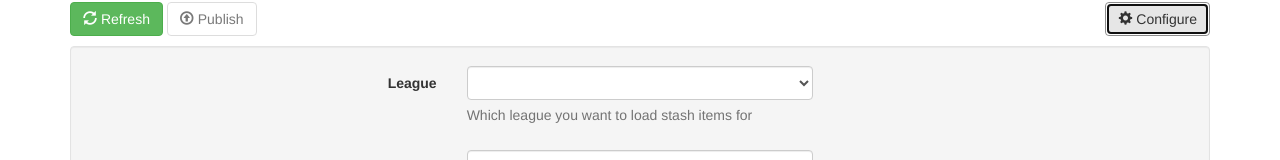
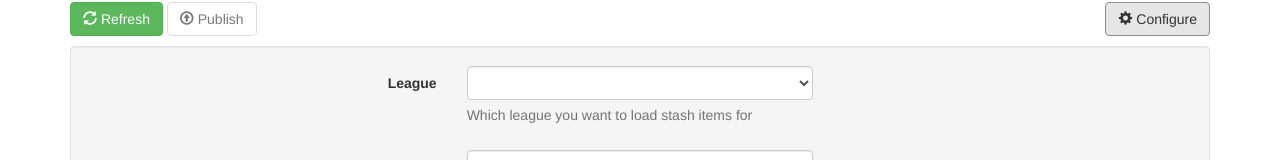
Before and after one commit to perXautomatik/poedex, a website with bundled scripts: page index.html in a window 1280 px wide. Both pictures are taken after a click on the button "Configure". Shown: the top 160 px of the page. Built offline with nearby package versions, Linux system fonts and the light colour scheme; no server answers.

Commit message:
Updated README. Removed border around buttons when focused.

```diff
--- a/poedex.css
+++ b/poedex.css
@@ -1,5 +1,12 @@
 body {
 	padding-top: 2px;
+}
+
+button:focus,
+.btn:focus,
+input:focus,
+textarea:focus {
+	outline: none !important;
 }
 
 #login {
```
Also changed, not shown: README.md.
